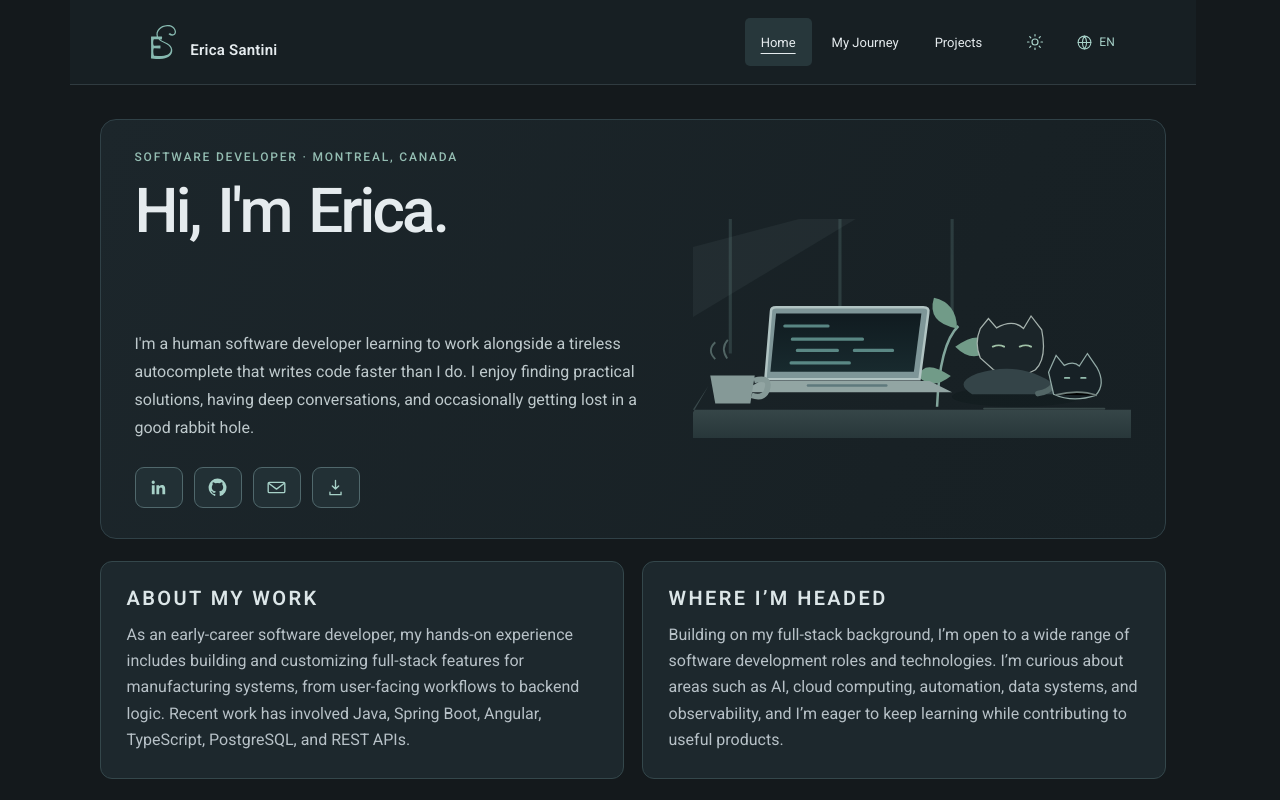
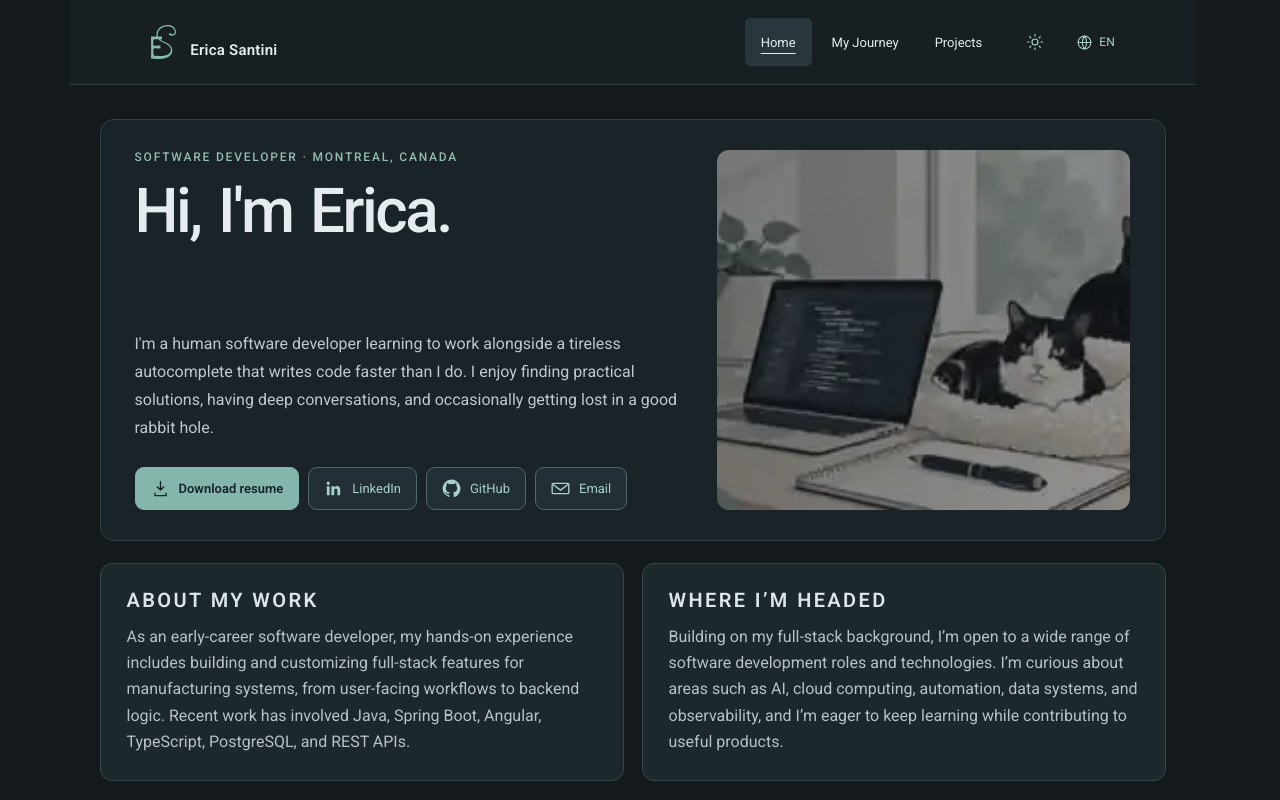
Before and after one commit to Kikasantini/erica-portfolio, a React (Vite) app: page /en in a window 1280 px wide. Both pictures are taken after a click on the button 1035 px from the left and 42 px from the top of the page. Shown: the top 800 px of the page. Built offline with nearby package versions, Linux system fonts and the light colour scheme.

Commit message:
Use original desk-and-cats artwork and refine Soft Slate home layout

```diff
--- a/src/index.css
+++ b/src/index.css
@@ -1708,3 +1708,61 @@ p {
 @media (prefers-reduced-motion: reduce) {
   :root, body, #root, body * { transition-duration: .01ms !important; }
 }
+
+/* Follow-up: use the actual uploaded desk-and-cats artwork, not the interim SVG. */
+.home-contact__label { display: none; }
+:root[data-theme='dark'] .home-hero {
+  grid-template-columns: minmax(0,1.15fr) minmax(0,.85fr);
+  min-height: 345px;
+  border-radius: 14px;
+  background: #192328;
+}
+:root[data-theme='dark'] .home-hero__art {
+  background-image:
+    linear-gradient(90deg, rgba(25,35,40,.28), rgba(19,29,32,.10)),
+    url('/images/soft-slate-cats.webp');
+  background-size: cover;
+  background-position: 88% center;
+  border-radius: 12px;
+  filter: brightness(.64) saturate(.70);
+  min-height: 245px;
+}
+:root[data-theme='dark'] .home-hero__copy { padding-right: 0; }
+:root[data-theme='dark'] .home-page h1 { font-weight: 500; letter-spacing: -.04em; }
+:root[data-theme='dark'] .home-contact { gap: 9px; }
+:root[data-theme='dark'] .home-contact__link {
+  display: inline-flex; gap: 9px; width: auto; min-width: 0;
+  padding: 11px 15px !important; align-items: center;
+}
+:root[data-theme='dark'] .home-contact__label {
+  display: inline;
+  color: inherit;
+  font-size: 13px;
+  white-space: nowrap;
+}
+:root[data-theme='dark'] .home-contact__link:has([aria-hidden="true"].home-contact__label) { text-decoration: none; }
+:root[data-theme='dark'] .home-contact__link:has(.home-contact__label) .home-contact__icon { flex: 0 0 auto; }
+:root[data-theme='dark'] .home-contact__link:has(.home-contact__label) { min-height: 42px; }
+:root[data-theme='dark'] .home-contact__link:has(.home-contact__label):hover { box-shadow: none; }
+:root[data-theme='dark'] .home-contact__link:has(.home-contact__label) .visually-hidden { position: absolute; }
+:root[data-theme='dark'] .home-contact__link:first-child { order: 1; }
+:root[data-theme='dark'] .home-contact__link:nth-child(2) { order: 2; }
+:root[data-theme='dark'] .home-contact__link:nth-child(3) { order: 4; }
+:root[data-theme='dark'] .home-contact__link:nth-child(4) {
+  order: 0; background: #85b6ac; color: #142328; border-color: #85b6ac; font-weight: 600;
+}
+:root[data-theme='dark'] .home-contact__link:nth-child(4):hover { background: #9ac8bf; }
+:root[data-theme='dark'] .home-featured__grid { gap: 16px; }
+:root[data-theme='dark'] .home-project { min-height: 230px; }
+:root[data-theme='dark'] .home-overview .home-section { min-height: 145px; }
+:root[data-theme='dark'] .home-badge__content { gap: 22px; }
+@media(max-width: 820px) {
+  :root[data-theme='dark'] .home-hero { grid-template-columns: 1fr; }
+  :root[data-theme='dark'] .home-hero__art { min-height: 175px; background-position: right 48%; }
+}
+@media(max-width: 620px) {
+  :root[data-theme='dark'] .home-hero__art { min-height: 145px; background-size: cover; }
+  :root[data-theme='dark'] .home-contact__link { padding: 10px 12px !important; }
+  :root[data-theme='dark'] .home-contact__label { font-size: 12px; }
+  :root[data-theme='dark'] .home-project { min-height: 0; }
+}
--- a/src/pages/Home.tsx
+++ b/src/pages/Home.tsx
@@ -141,6 +141,7 @@ export default function Home() {
                   </>
                 )}
               </svg>
+              <span className="home-contact__label" aria-hidden="true">{link.label}</span>
               <span className="visually-hidden">{link.label}</span>
             </a>
           )
```
Also changed, not shown: public/images/soft-slate-cats.webp (added), public/images/soft-slate-workspace.svg (deleted).
